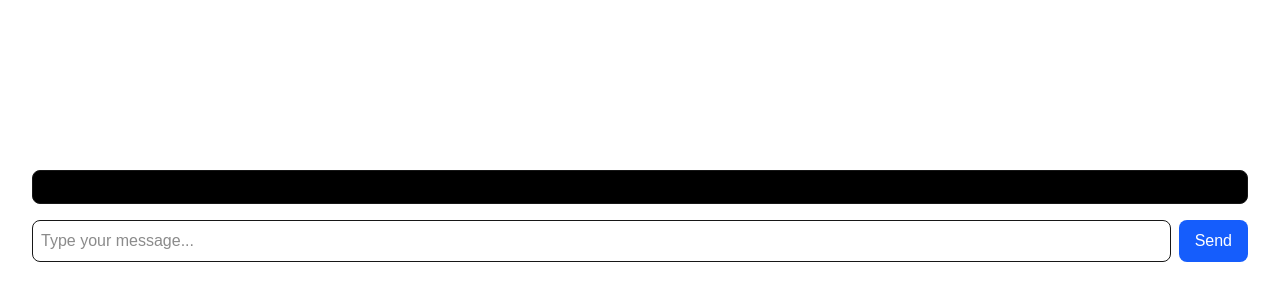
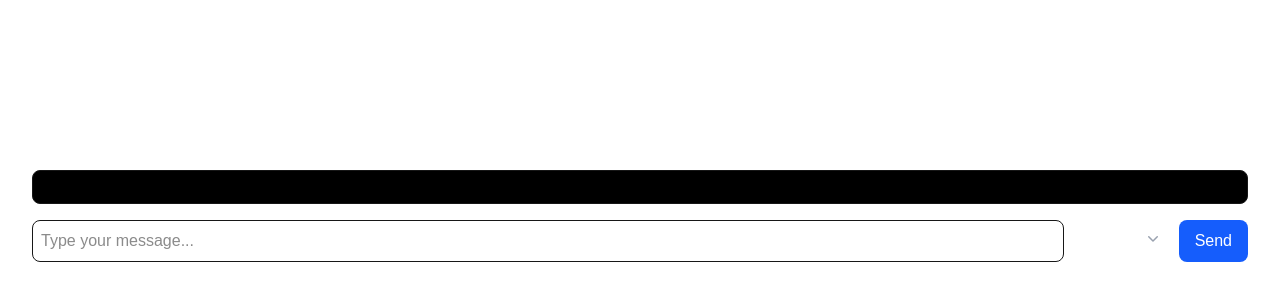
Before and after one commit to Seb-klay/chat, a Next.js app: page / in a window 1280 px wide. Shown: the part 184-484 px from the top of the page. Built offline with nearby package versions, Linux system fonts and the light colour scheme.

Commit message:
adapted code to choose model on a button

```diff
--- /dev/null
+++ b/app/components/buttons/buttonAiModel.tsx
@@ -0,0 +1,41 @@
+import { IModelList } from '../../utils/chatUtils';
+import { Menu, MenuButton, MenuItem, MenuItems } from '@headlessui/react';
+import { ChevronDownIcon } from '@heroicons/react/20/solid';
+import { listModels } from '../../utils/listModels.json';
+import { Dispatch, SetStateAction } from 'react';
+
+interface ChooseAiModelProps {
+  model: IModelList;
+  setModel: Dispatch<SetStateAction<IModelList>>;
+}
+
+export default function ChooseAiModel({ model, setModel }: ChooseAiModelProps) {
+    const list_models:IModelList[] = listModels;
+
+  return (
+    <Menu as="div" className="relative inline-block">
+      <MenuButton className="inline-flex w-full justify-center gap-x-1.5 rounded-md bg-white/10 px-3 py-2 text-sm font-semibold text-white inset-ring-1 inset-ring-white/5 hover:bg-white/20">
+        Options
+        <ChevronDownIcon aria-hidden="true" className="-mr-1 size-5 text-gray-400" />
+      </MenuButton>
+
+      <MenuItems
+        transition
+        className="absolute right-0 z-10 mt-2 w-56 origin-top-right rounded-md bg-gray-800 outline-1 -outline-offset-1 outline-white/10 transition data-closed:scale-95 data-closed:transform data-closed:opacity-0 data-enter:duration-100 data-enter:ease-out data-leave:duration-75 data-leave:ease-in"
+      >
+        <div className="py-1">
+            {list_models.map((m) => (
+            <MenuItem key={m.model_name}>
+                <button
+                onClick={() => setModel(m)}
+                className="group flex w-full items-center rounded-md px-2 py-2 text-sm text-gray-300 data-[focus]:bg-gray-700 data-[focus]:text-white"
+                >
+                    { m.model_name }
+                </button>
+            </MenuItem>
+            ))}
+        </div>
+      </MenuItems>
+    </Menu>
+  )
+}
--- a/app/components/conversation.tsx
+++ b/app/components/conversation.tsx
@@ -1,10 +1,15 @@
 import { useState } from "react";
-import { IMessage, IPayload, handleStreamResponse } from '../utils/chatUtils';
-import { postMessage } from '../service/index'
+import { IMessage, IPayload, handleStreamResponse, IModelList } from '../utils/chatUtils';
+import { postMessage } from '../service/index';
+import ChooseAiModel from '../components/buttons/buttonAiModel';
 
 export default function Input() {
   const [input, setInput] = useState("");
   const [messages, setMessages] = useState<IMessage[]>([]);
+  const [selectedModel, setSelectedModel] = useState<IModelList>({
+    model_name: "tinyllama",
+    address: "http://localhost:11434",
+});
 
   const sendMessage = async () => {
     const newMessages: IMessage[] = [
@@ -28,7 +33,7 @@ export default function Input() {
   };
   return (
     <div className="flex flex-col items-center justify-center min-h-screen p-8">
-      <div className="w-full h-full space-y-4">
+      <div className="w-full h-full min-h-1/2 space-y-4">
         <div className="border rounded-lg p-4 overflow-y-auto bg-black">
           {messages
             .filter((m) => m.role !== "system")
@@ -47,6 +52,7 @@ export default function Input() {
             placeholder="Type your message..."
           />
           {/* send button */}
+          <ChooseAiModel model={selectedModel} setModel={setSelectedModel}></ChooseAiModel>
           <button
             onClick={sendMessage}
             className="px-4 py-2 bg-blue-600 text-white rounded-lg"
--- a/app/utils/chatUtils.ts
+++ b/app/utils/chatUtils.ts
@@ -25,6 +25,11 @@ export interface IAnswer {
     context?: number[]
 }
 // {"model":"tinyllama","created_at":"2025-10-16T17:56:49.249317848Z","response":"","done":true,"done_reason":"stop","context":[529,29989]
+
+export interface IModelList {
+  model_name: string;
+  address: string;
+}
 
 export const handleStreamResponse = async (response : Response|null, setMessages: SetMessagesType) => {
     const decoder = new TextDecoder();
--- /dev/null
+++ b/app/utils/listModels.json
@@ -0,0 +1,16 @@
+{
+    "listModels": [
+        {
+            "model_name": "llama3-2",
+            "address": "http://localhost:11435"
+        },
+        {
+            "model_name": "tinyllama",
+            "address": "http://localhost:11434"
+        },
+        {
+            "model_name": "gemma3",
+            "address": "http://localhost:11437"
+        }
+    ]
+}
--- a/package.json
+++ b/package.json
@@ -10,6 +10,9 @@
   },
   "dependencies": {
     "@ai-sdk/react": "^2.0.76",
+    "@headlessui/react": "^2.2.9",
+    "@heroicons/react": "^2.2.0",
+    "@tailwindplus/elements": "^1.0.18",
     "next": "^15.5.4",
     "react": "^19.1.1",
     "react-dom": "^19.1.1"
```
Also changed, not shown: 1 other file (tests, documents, lock files or other folders).
